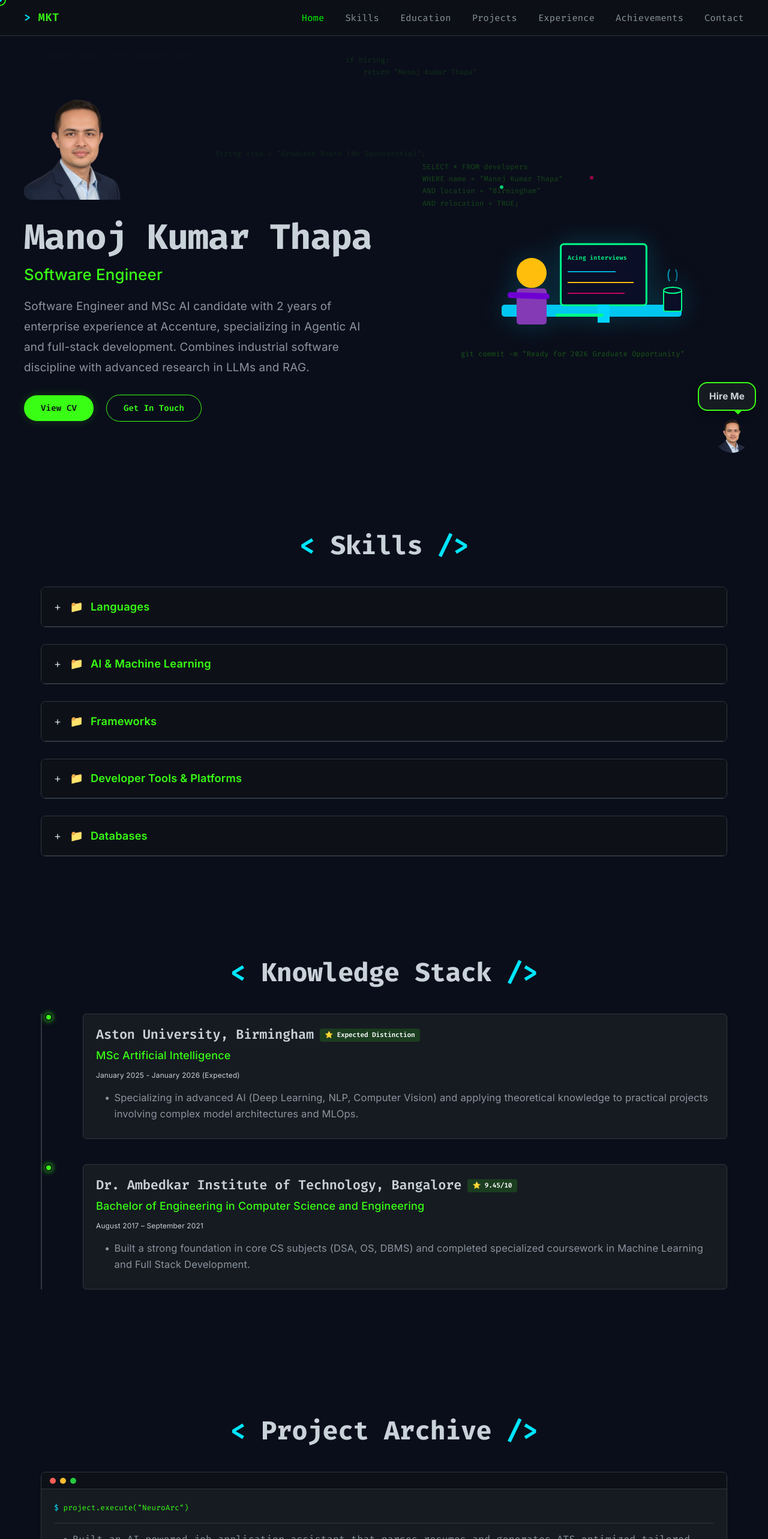
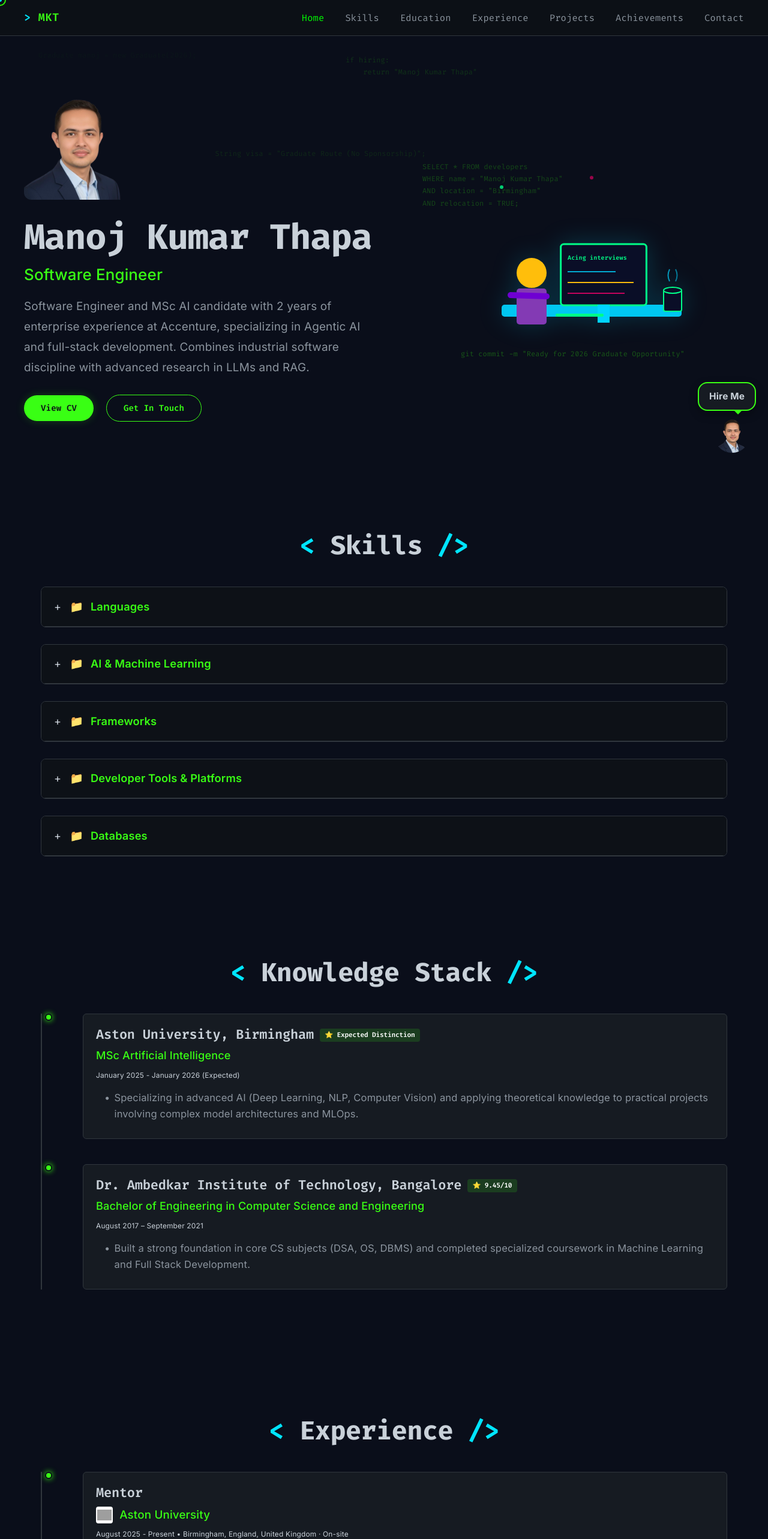
Before and after one commit to iammanoj807/profile, a React (Vite) app: page / in a window 1280 px wide. Shown: the top 2566 px of the page at 60% size. Built offline with nearby package versions, Linux system fonts and the light colour scheme; grey boxes are pictures that could not be loaded; some icons are missing.

Commit message:
Data - New CV Added

```diff
--- a/src/App.jsx
+++ b/src/App.jsx
@@ -21,8 +21,8 @@
             <HeroSection />
             <SkillsSection />
             <EducationSection />
+            <ExperienceSection />
             <ProjectsSection />
-            <ExperienceSection />
             <CertificationsSection />
             <Footer />
         </div>
--- a/src/components/Navigation.jsx
+++ b/src/components/Navigation.jsx
@@ -55,8 +55,8 @@
                         <li><a onClick={() => scrollToSection('home')} className={activeSection === 'home' ? 'active' : ''}>Home</a></li>
                         <li><a onClick={() => scrollToSection('skills')} className={activeSection === 'skills' ? 'active' : ''}>Skills</a></li>
                         <li><a onClick={() => scrollToSection('education')} className={activeSection === 'education' ? 'active' : ''}>Education</a></li>
+                        <li><a onClick={() => scrollToSection('experience')} className={activeSection === 'experience' ? 'active' : ''}>Experience</a></li>
                         <li><a onClick={() => scrollToSection('projects')} className={activeSection === 'projects' ? 'active' : ''}>Projects</a></li>
-                        <li><a onClick={() => scrollToSection('experience')} className={activeSection === 'experience' ? 'active' : ''}>Experience</a></li>
                         <li><a onClick={() => scrollToSection('certifications')} className={activeSection === 'certifications' ? 'active' : ''}>Achievements</a></li>
                         <li><a onClick={() => scrollToSection('contact')} className={activeSection === 'contact' ? 'active' : ''}>Contact</a></li>
                     </ul>
--- a/src/data/portfolioData.js
+++ b/src/data/portfolioData.js
@@ -2,7 +2,7 @@
     name: "Manoj Kumar Thapa",
     title: "Software Engineer",
     description: "Software Engineer and MSc AI candidate with 2 years of enterprise experience at Accenture, specializing in Agentic AI and full-stack development. Combines industrial software discipline with advanced research in LLMs and RAG.",
-    resume_link: "https://drive.google.com/file/d/1OIVr19Q9hefwvkLsmyV7TBpuw5VILfhs/view?usp=sharing",
+    resume_link: "https://drive.google.com/file/d/1QEYOuWuWnXZvOKoSZWres5RpJIji9jYl/view?usp=sharing",
     leetcode: "https://leetcode.com/u/manojthapa/",
     blog_link: "https://hamropedia.com",
     address: "Birmingham, UK",
@@ -89,7 +89,7 @@
             skills: ["Leadership", "Communication", "Teaching", "Mentoring"]
         },
         {
-            title: "Associate Software Engineer",
+            title: "Software Engineer",
             company: "Accenture",
             company_logo: "https://upload.wikimedia.org/wikipedia/commons/c/cd/Accenture.svg",
             duration: "October 2021 - October 2023",
```
